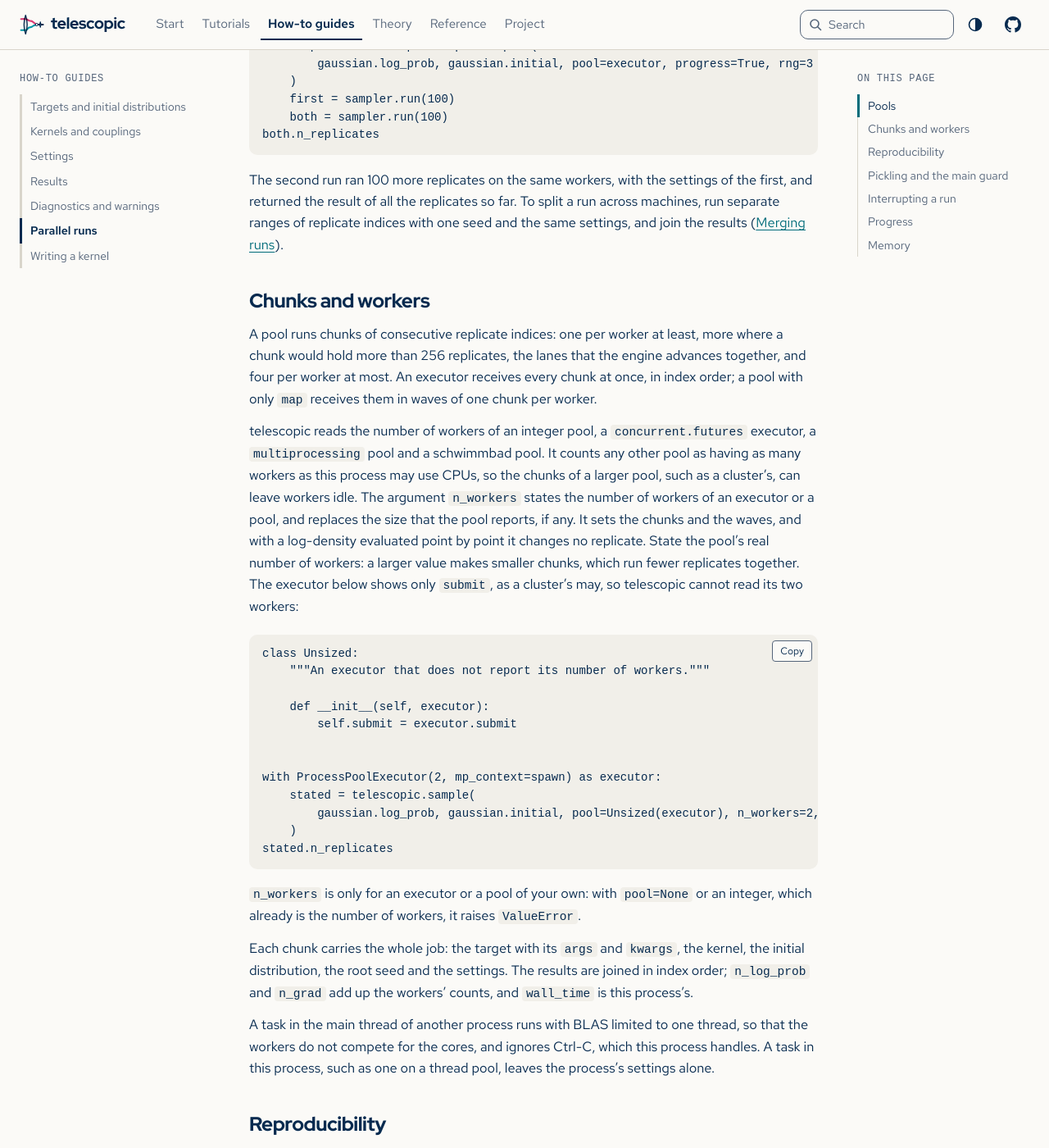
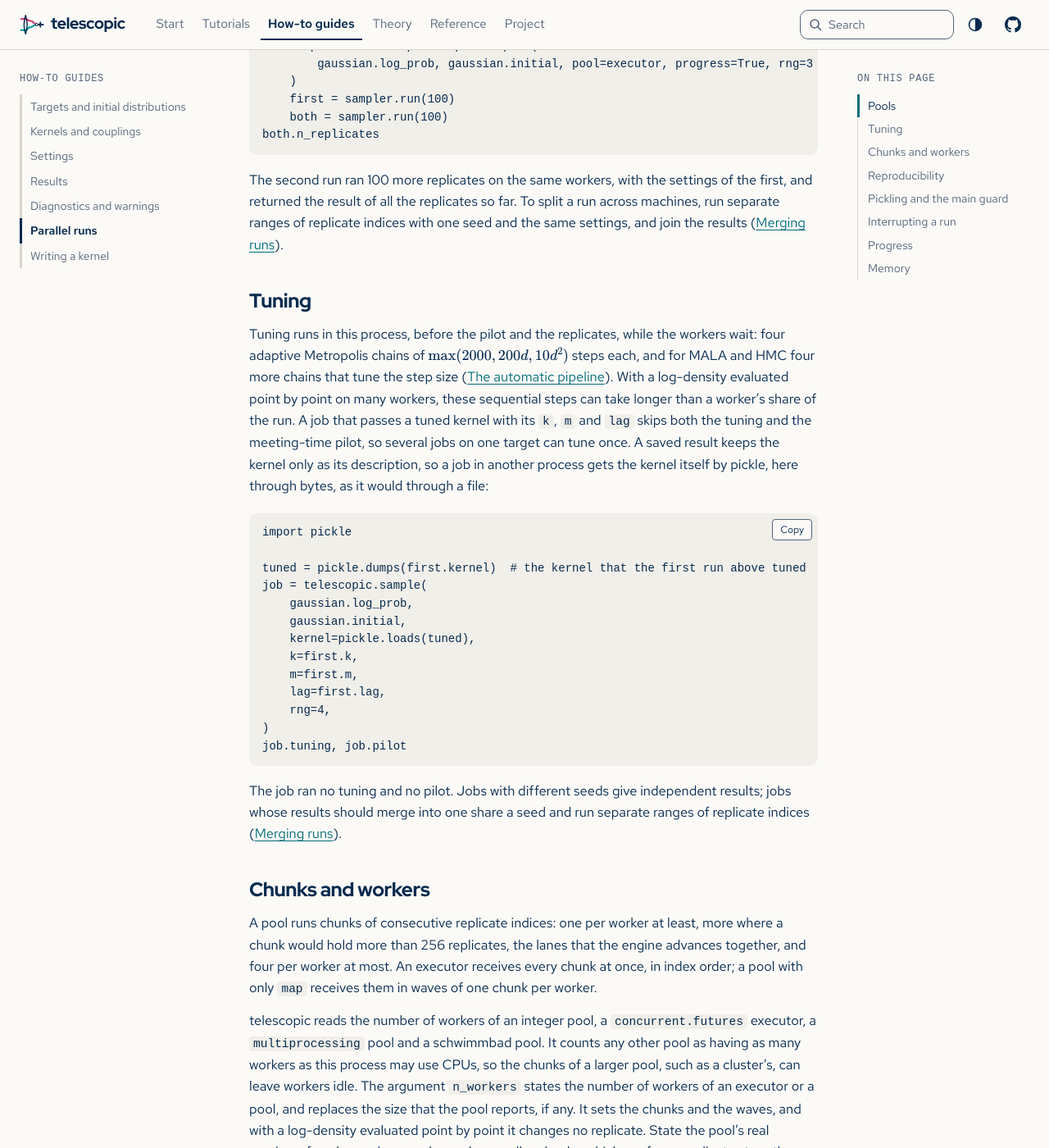
Before and after one commit to joshspeagle/telescopic, a Sphinx documentation site: the page built from docs/guide/parallel.md, in a window 1280 px wide and 1400 px high, scrolled down 995 px. Shown: the whole window at 82% size. Built offline with Sphinx 7.4.7, drawn with Linux system fonts in a browser that asks for light colours; some web fonts are replaced; some of the changed text lies outside the part shown.

Commit message:
Say in the parallel guide where tuning runs and how to reuse it
Tuning runs sequentially in this process while pool workers wait, and the guide did not say how long it runs or that a tuned kernel with its k, m and lag skips it in later jobs.

Co-Authored-By: Claude Fable 5.2 <noreply@anthropic.com>
Claude-Session: https://claude.ai/code/session_01JkqiRme7m1GkuqNnbDowQy

````diff
--- a/docs/guide/parallel.md
+++ b/docs/guide/parallel.md
@@ -11,7 +11,7 @@ mystnb:
 Replicates are independent, so they run in parallel without communicating. The `pool`
 argument of {func}`telescopic.sample` and {class}`telescopic.CoupledSampler` decides where
 the meeting-time pilot and the replicates run, and `n_workers` how many workers a pool of
-your own has; the kernel is tuned in this process.
+your own has; the kernel is tuned in this process ([Tuning](#tuning)).
 
 ## Pools
 
@@ -65,6 +65,46 @@ The second run ran 100 more replicates on the same workers, with the settings of
 first, and returned the result of all the replicates so far. To split a run across
 machines, run separate ranges of replicate indices with one seed and the same settings,
 and join the results ([Merging runs](results.md#merging-runs)).
+
+## Tuning
+
+Tuning runs in this process, before the pilot and the replicates, while the workers
+wait: four adaptive Metropolis chains of $\max(2000, 200d, 10d^2)$ steps each, and for
+MALA and HMC four more chains that tune the step size
+([The automatic pipeline](settings.md#the-automatic-pipeline)). With a log-density
+evaluated point by point on many workers, these sequential steps can take longer than a
+worker's share of the run. A job that passes a tuned kernel with its `k`, `m` and `lag`
+skips both the tuning and the meeting-time pilot, so several jobs on one target can tune
+once. A saved result keeps the kernel only as its description, so a job in another
+process gets the kernel itself by pickle, here through bytes, as it would through a file:
+
+```{code-cell} python
+import pickle
+
+tuned = pickle.dumps(first.kernel)  # the kernel that the first run above tuned
+job = telescopic.sample(
+    gaussian.log_prob,
+    gaussian.initial,
+    kernel=pickle.loads(tuned),
+    k=first.k,
+    m=first.m,
+    lag=first.lag,
+    rng=4,
+)
+job.tuning, job.pilot
+```
+
+```{code-cell} python
+:tags: [remove-cell]
+
+# The claim of the next paragraph.
+assert job.tuning is None and job.pilot is None
+assert (job.k, job.m, job.lag) == (first.k, first.m, first.lag)
+```
+
+The job ran no tuning and no pilot. Jobs with different seeds give independent results;
+jobs whose results should merge into one share a seed and run separate ranges of
+replicate indices ([Merging runs](results.md#merging-runs)).
 
 ## Chunks and workers
 
````
